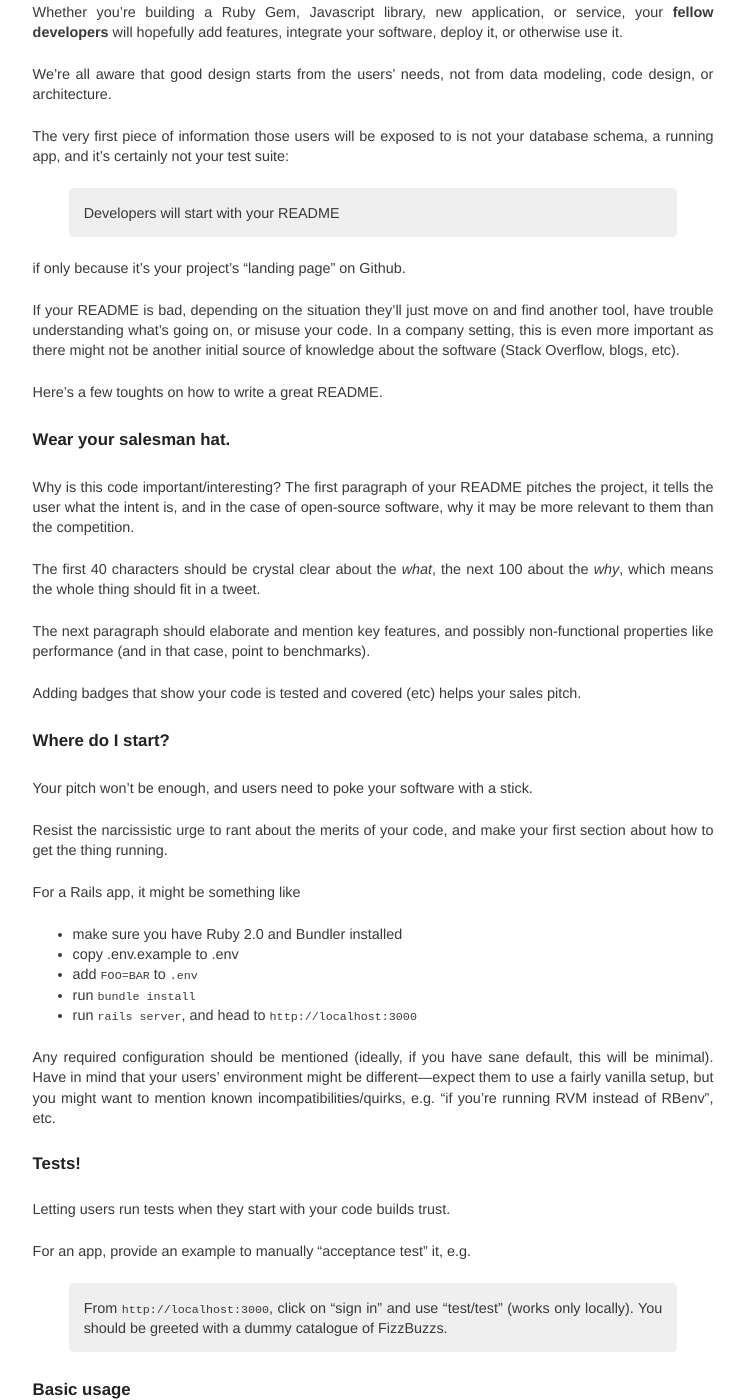
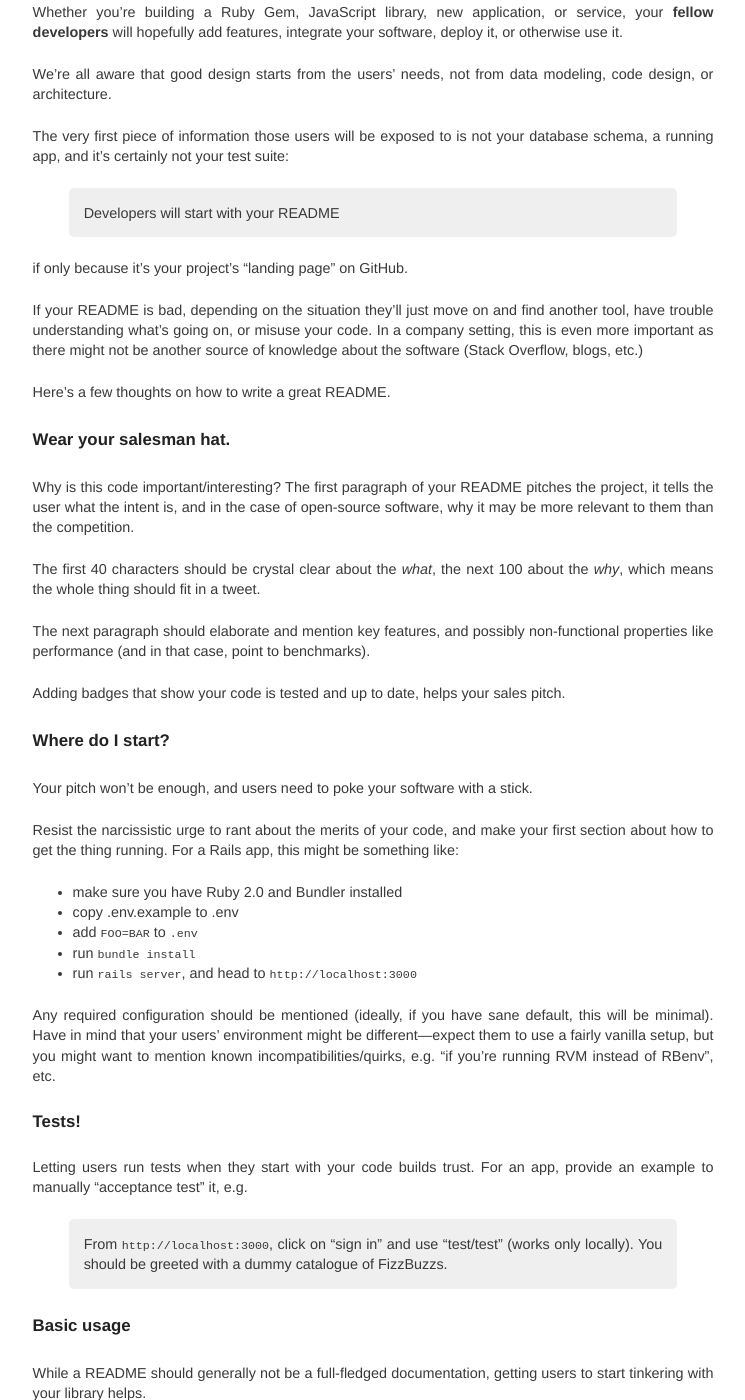
Before and after one commit to HouseTrip/housetrip.github.com, a Jekyll site: the page built from _posts/2013-11-29-good-readmes.md, in a window 1280 px wide and 1400 px high, scrolled down 384 px. Shown: the whole window, without its empty margins (267-1012 px from the left). Built offline with Jekyll 4.4.1, drawn with Linux system fonts in a browser that asks for light colours; some of the changed text lies outside the part shown.

Commit message:
minor typos & renaming for date change

```diff
--- a/_posts/2013-11-14-good-readmes.md
+++ b/_posts/2013-11-29-good-readmes.md
@@ -22,7 +22,7 @@ summary: |
 ---
 
 
-Whether you're building a Ruby Gem, Javascript library, new application, or
+Whether you're building a Ruby Gem, JavaScript library, new application, or
 service, your
 **fellow developers** will hopefully add features, integrate your software, deploy
 it, or otherwise use it.
@@ -35,15 +35,15 @@ your database schema, a running app, and it's certainly not your test suite:
 
 > Developers will start with your README
 
-if only because it's your project's "landing page" on Github.
+if only because it's your project's "landing page" on GitHub.
 
 If your README is bad, depending on the situation they'll just move on and find
 another tool, have trouble understanding what's going on, or misuse your
 code. In a company setting, this is even more important as there might not
-be another initial source of knowledge about the software (Stack Overflow,
-blogs, etc).
+be another source of knowledge about the software (Stack Overflow,
+blogs, etc.)
 
-Here's a few toughts on how to write a great README.
+Here's a few thoughts on how to write a great README.
 
 
 ### Wear your salesman hat.
@@ -60,7 +60,7 @@ The next paragraph should elaborate and mention key features, and possibly
 non-functional properties like performance (and in that case, point to
 benchmarks).
 
-Adding badges that show your code is tested and covered (etc) helps your
+Adding badges that show your code is tested and up to date, helps your
 sales pitch.
 
 
@@ -70,9 +70,8 @@ Your pitch won't be enough, and users need to poke your software with a
 stick.
 
 Resist the narcissistic urge to rant about the merits of your code, and
-make your first section about how to get the thing running.
-
-For a Rails app, it might be something like
+make your first section about how to get the thing running. For a Rails
+app, this might be something like:
 
 > - make sure you have Ruby 2.0 and Bundler installed
 > - copy .env.example to .env
@@ -89,9 +88,8 @@ instead of RBenv", etc.
 
 #### Tests!
 
-Letting users run tests when they start with your code builds trust.
-
-For an app, provide an example to manually "acceptance test" it, e.g.
+Letting users run tests when they start with your code builds trust.  For
+an app, provide an example to manually "acceptance test" it, e.g.
 
 > From `http://localhost:3000`, click on "sign in" and use "test/test" (works only locally).
 > You should be greeted with a dummy catalogue of FizzBuzzs.
@@ -102,7 +100,8 @@ For an app, provide an example to manually "acceptance test" it, e.g.
 While a README should generally not be a full-fledged documentation, getting
 users to start tinkering with your library helps.
 
-Provide a few code snippets for typical use cases. Here's a trivial example taken from [will_paginate](https://github.com/mislav/will_paginate):
+Provide a few code snippets for typical use cases. Here's a trivial example
+taken from [will_paginate](https://github.com/mislav/will_paginate):
 
     ## perform a paginated query:
     @posts = Post.paginate(:page => params[:page])
```
Also changed, not shown: other parts of _posts/2013-11-29-good-readmes.md (+4 -4 lines).
